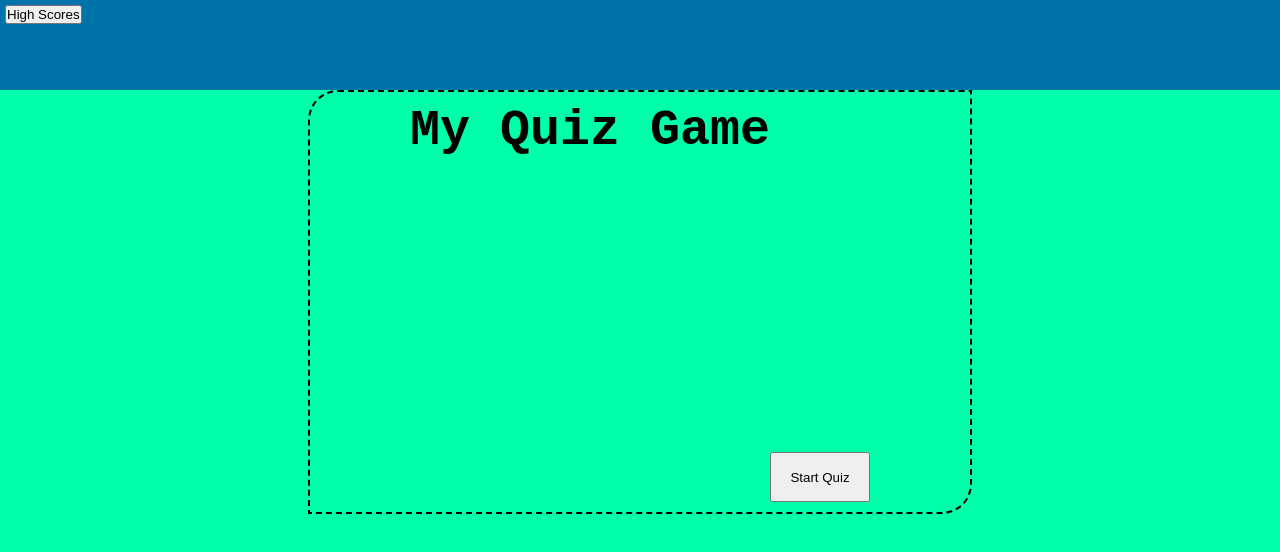
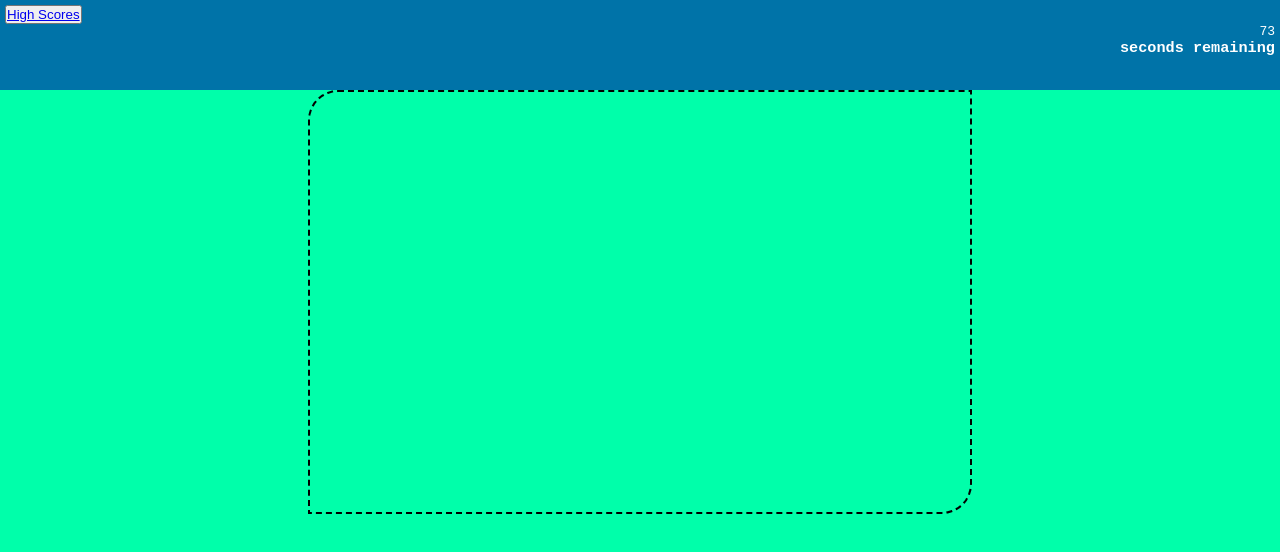
Before and after one commit to ncfranklin14/04-Web-APIs---Code-Quiz, a plain HTML site: page index.html in a window 1280 px wide. Both pictures are taken after a click on the button "Start Quiz". Drawn offline with Linux system fonts and the light colour scheme.

Commit message:
hide homepage

```diff
--- a/index.html
+++ b/index.html
@@ -4,21 +4,26 @@
     <meta charset="UTF-8">
     <meta http-equiv="X-UA-Compatible" content="IE=edge">
     <meta name="viewport" content="width=device-width, initial-scale=1.0">
-    <title>Document</title>
+    <title>Mountain Quiz</title>
     <link rel="stylesheet" type="text/css" href="style.css" />
-    <script src="script.js"></script>
 </head>
 <body>
     <header class = "top">
         <button id = "scores">
-            <p>High Scores</p>
+            <a href="#"> High Scores</a>
         </button>
+        <div class= "timer">
+            <div class = "timer-text">
+            <div class="large-font timer-count"></div>
+            <h3>seconds remaining</h3>
+          </div>
     </header>
     <main>
         <section id = "home page">
-            <h1>My Quiz Game</h1>
+            <h1 id = "title">My Mountain Quiz Game</h1>
             <button id = "start">Start Quiz</button>
         </section>
     </main>
+ <script src="script.js"></script>
 </body>
 </html>
--- a/script.js
+++ b/script.js
@@ -1,6 +1,8 @@
+
+var title = document.querySelector("#title")
+
 // Show start quiz button
-// Click start button to being game
-    // Start timer
+
 // Display 1st question with 4 answer options in list
 var questionsArray=[
     {
@@ -44,7 +46,42 @@ var questionsArray=[
         correctAnswer:"Alison Levine"
     }
 ]
+var timer ;
+var timerCount = 15 * questionsArray.length;
+
+function startTimer() {
+    // Sets timer
+    timer = setInterval(function() {
+      timerCount--;
+      document.querySelector(".timer-count").textContent = timerCount;
+    //   if (timerCount >= 0) {
+    //     // Tests if win condition is met
+    //     if (isWin && timerCount > 0) {
+    //       // Clears interval and stops timer
+    //       clearInterval(timer);
+    //       winGame();
+    //     }
+    //   }
+      // Tests if time has run out
+      if (timerCount === 0) {
+        // Clears interval
+        clearInterval(timer);
+        // loseGame();
+      }
+    }, 1000);
+  }
+
     // If timer runs out, game is over
+// Click start button to begin game
+    var srtButton = document.querySelector("#start")
+    srtButton.addEventListener("click", function() {
+        startTimer();
+    srtButton.style.display = "none";
+    title.style.display = "none";
+    });
+
+    // Start timer
+
 // User clicks answer
     // If answer is correct, display "Correct" and move to question 2
     // If answer is wrong, display "Wrong" and move to question 3
--- a/style.css
+++ b/style.css
@@ -37,7 +37,7 @@ section {
     padding: 10px;
 }
 
-h1 {
+#title {
         display: block;
         font-size: 50px;
         text-align: center;
@@ -45,13 +45,25 @@ h1 {
 }
 
 #start {
-    display: block;
+    display: flex;
     width: 100px;
     height: 50px;
     align-self: flex-end;
+    text-align: center;
 }
 
 #scores {
     flex-direction: column;
     align-items: center;
 }
+
+.timer {
+    display: flex;
+    height: 40px;
+    padding-right: 10px;
+    color: #fff;
+    text-align: right;
+    position: relative;
+    justify-content: flex-end;
+
+}
```
